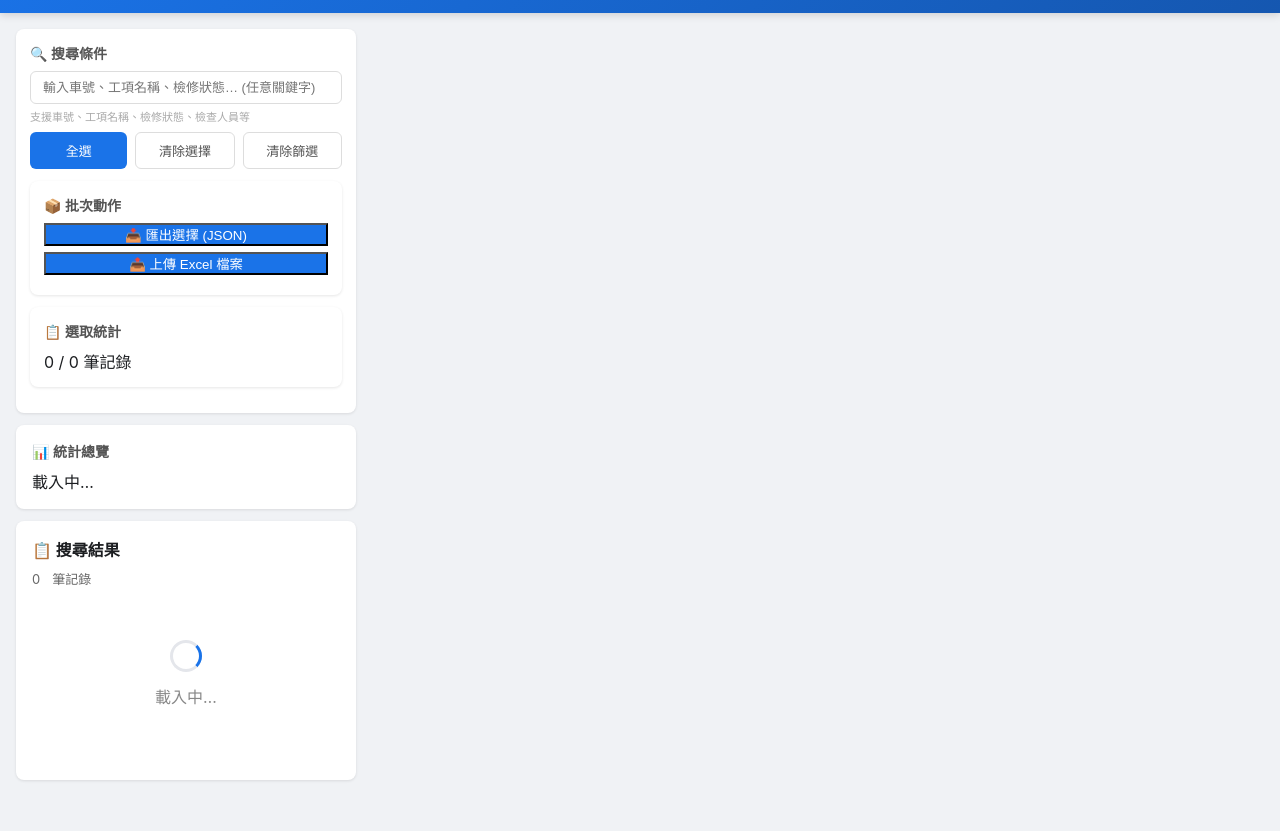
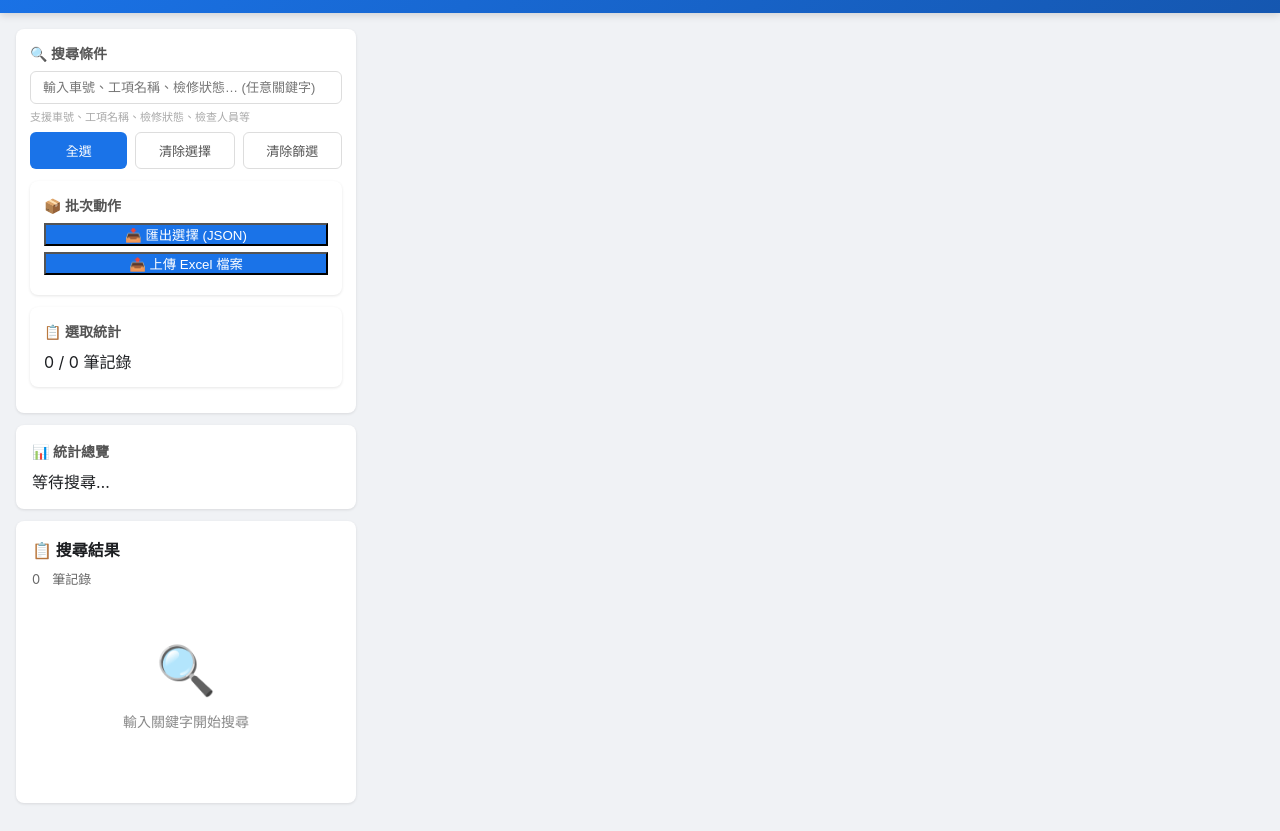
Before and after one commit to dondonpeko168-blip/inspection-371, a website: page index.html in a window 1280 px wide. Shown: the part 66-897 px from the top of the page. Before the commit the page ends 874 px from the top, so only its background shows below. Drawn offline with Linux system fonts and the light colour scheme.

Commit message:
blank-on-load: initial state shows empty search prompt

```diff
--- a/index.html
+++ b/index.html
@@ -71,8 +71,8 @@ header .sub { font-size: 13px; opacity: .8; }
 <div class="card" style="margin-top:0"><h3>📋 選取統計</h3><div class="stats"><span id="selectedCount">0</span> / <span id="totalCount">0</span> 筆記錄</div></div>
 </div>
 <div class="main-content">
-<div class="card"><h3>📊 統計總覽</h3><div id="statsSummary" class="stats">載入中…</div></div>
-<div class="card result-card"><h2>📋 搜尋結果</h2><div class="stats"><span id="resultCount">0</span> 筆記錄</div><span class="hint" id="pageHint"></span><div id="results"><div class="loading-state"><div class="loading-spinner"></div><p>載入中…</p></div></div><div class="pagination" id="pagination"></div></div>
+<div class="card"><h3>📊 統計總覽</h3><div id="statsSummary" class="stats">等待搜尋…</div></div>
+<div class="card result-card"><h2>📋 搜尋結果</h2><div class="stats"><span id="resultCount">0</span> 筆記錄</div><span class="hint" id="pageHint"></span><div id="results"><div class="empty-state"><div class="icon">🔍</div><p>輸入關鍵字開始搜尋</p></div></div><div class="pagination" id="pagination"></div></div>
 </div>
 </div>
 <div id="toast" class="toast"></div>
```
